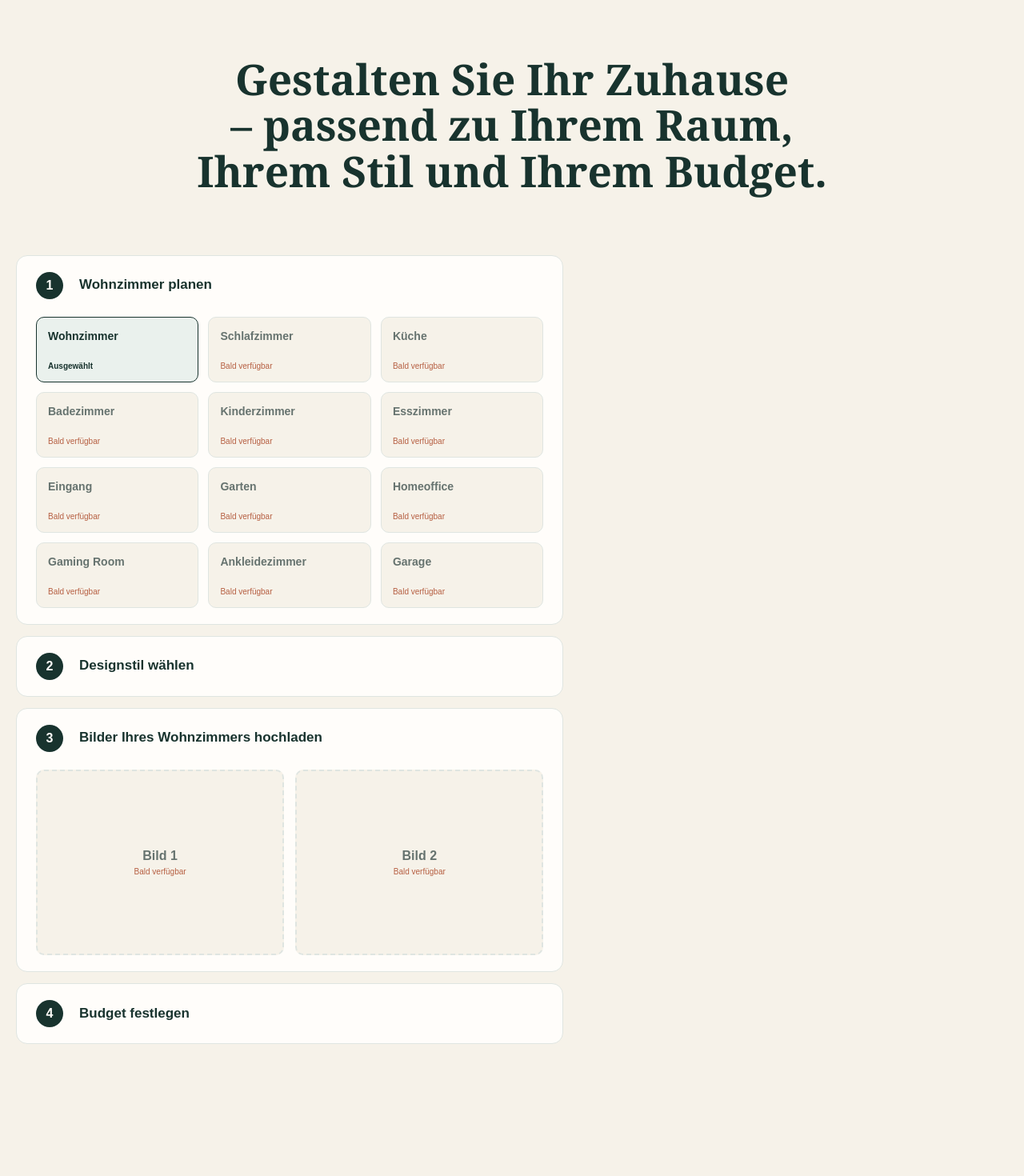
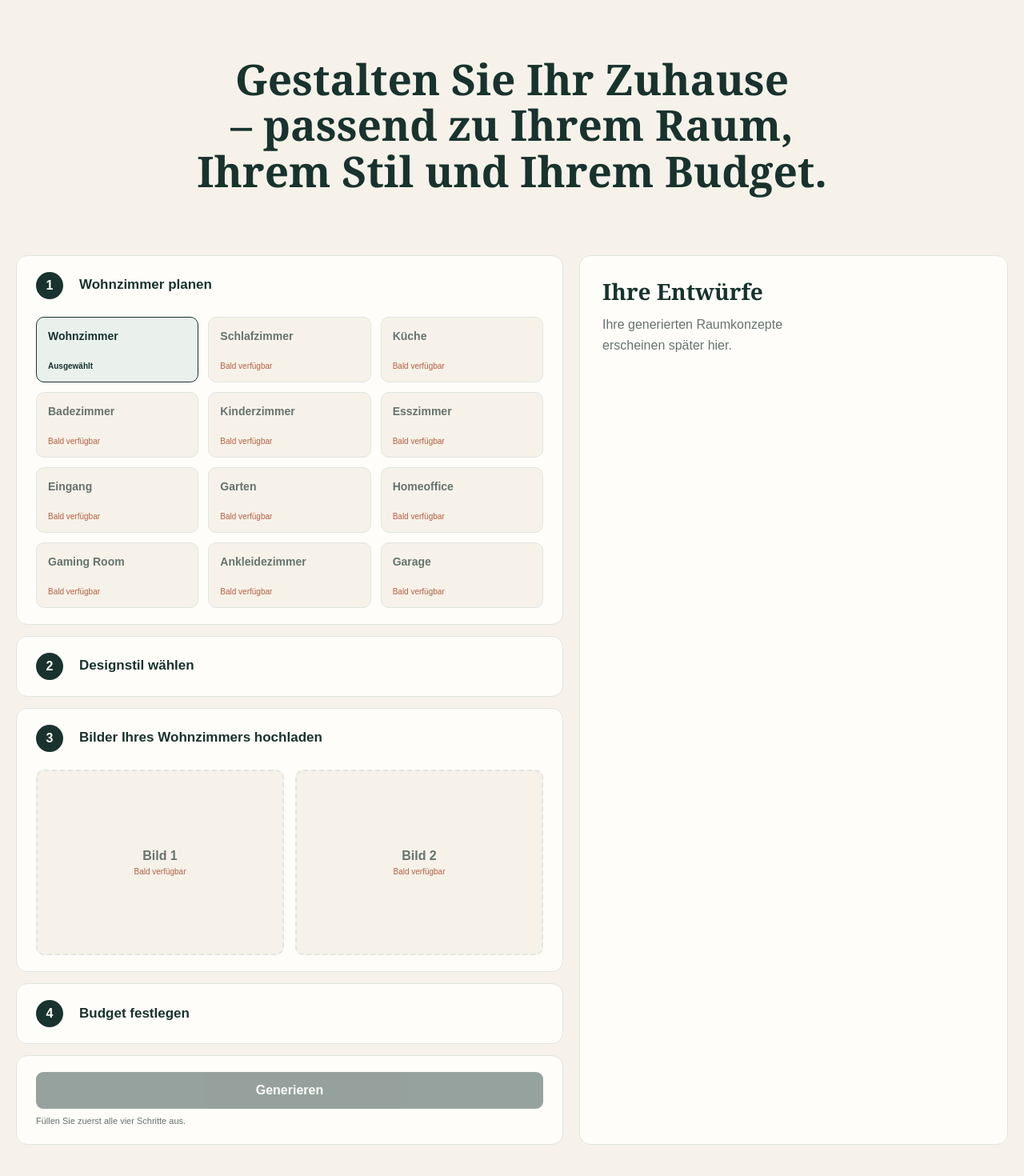
Before and after one commit to SamiLampsijarvi/Innenausstattung-planen, a Next.js app: page / in a window 1280 px wide. Shown: the part 138-1608 px from the top of the page at 80% size. Before the commit the page ends 1559 px from the top, so only its background shows below. Built offline with nearby package versions, Linux system fonts and the light colour scheme.

Commit message:
Inaktiven Entwurfsbereich vorbereiten

```diff
--- a/src/app/globals.css
+++ b/src/app/globals.css
@@ -55,7 +55,8 @@ button, input { font: inherit; }
 main { min-height: calc(100vh - 131px); padding: clamp(4rem, 9vw, 8rem) max(3vw, 24px); }
 .home-intro { width: min(1180px, 100%); margin: 0 auto; text-align: center; }
 .home-intro h1 { max-width: 950px; margin: 0 auto; color: var(--forest); font: 700 clamp(2.35rem, 4.5vw, 4.25rem)/1.08 Georgia, serif; text-wrap: balance; }
-.planning-steps { display: grid; grid-template-columns: repeat(4, 1fr); gap: 18px; margin: clamp(3rem, 6vw, 5rem) 0 0; padding: 0; list-style: none; text-align: left; }
+.planning-workspace { margin-top: clamp(3rem, 6vw, 5rem); text-align: left; }
+.planning-steps { display: grid; grid-template-columns: repeat(4, 1fr); gap: 18px; margin: 0; padding: 0; list-style: none; }
 .planning-steps li { min-height: 150px; padding: 24px; background: var(--paper); border: 1px solid var(--line); border-radius: 14px; }
 .step-heading { display: flex; align-items: center; gap: 20px; }
 .step-heading > span { display: grid; width: 34px; height: 34px; flex: 0 0 auto; place-items: center; color: var(--paper); background: var(--forest); border-radius: 50%; font-weight: 700; }
@@ -70,12 +71,20 @@ main { min-height: calc(100vh - 131px); padding: clamp(4rem, 9vw, 8rem) max(3vw,
 .image-placeholders > div { aspect-ratio: 4 / 3; display: grid; place-content: center; gap: 5px; text-align: center; color: var(--muted); background: var(--cream); border: 2px dashed var(--line); border-radius: 10px; }
 .image-placeholders span { font-weight: 700; }
 .image-placeholders small { color: var(--terracotta); font-size: 10px; }
+.generate-panel { display: grid; gap: 8px; margin-top: 14px; padding: 20px 24px; background: var(--paper); border: 1px solid var(--line); border-radius: 14px; }
+.generate-panel button { min-height: 46px; color: var(--paper); background: var(--forest); border: 0; border-radius: 9px; font-weight: 700; opacity: .45; cursor: not-allowed; }
+.generate-panel small { color: var(--muted); font-size: 11px; line-height: 1.4; }
+.design-results { min-height: 420px; padding: 28px; overflow-y: auto; background: var(--paper); border: 1px solid var(--line); border-radius: 14px; }
+.design-results h2 { margin: 0; color: var(--forest); font: 700 28px/1.2 Georgia, serif; }
+.design-results p { max-width: 32ch; margin: 12px 0 0; color: var(--muted); line-height: 1.6; }
 
 @media (min-width: 801px) {
   main { padding-top: clamp(3rem, 6vw, 5.5rem); }
   .home-intro h1 { font-size: clamp(2.35rem, 4.15vw, 3.9rem); }
-  .planning-steps { width: 58%; grid-template-columns: 1fr; gap: 14px; transform: translateX(min(calc((100vw - 1180px) * -.3), -1.8vw)); }
+  .planning-workspace { --workspace-shift: min(calc((100vw - 1180px) * -.3), -1.8vw); display: grid; width: calc(100% - var(--workspace-shift) - var(--workspace-shift)); grid-template-columns: min(58%, 684px) minmax(0, 1fr); gap: 20px; align-items: stretch; transform: translateX(var(--workspace-shift)); }
+  .planning-steps { grid-template-columns: 1fr; gap: 14px; }
   .planning-steps > li { min-height: 0; padding: 20px 24px; }
+  .design-results { height: 100%; max-height: 100%; }
 }
 
 @media (max-width: 1050px) {
@@ -93,10 +102,12 @@ main { min-height: calc(100vh - 131px); padding: clamp(4rem, 9vw, 8rem) max(3vw,
   .mobile-menu { display: block; grid-column: 3; grid-row: 1; }
   .main-nav-row { display: none; }
   main { min-height: calc(100vh - 121px); }
+  .planning-workspace { display: block; }
   .planning-steps { grid-template-columns: 1fr; gap: 12px; }
   .planning-steps > li { min-height: 0; padding: 18px; }
   .room-options { grid-template-columns: repeat(2, minmax(0, 1fr)); gap: 10px; }
   .image-placeholders { grid-template-columns: 1fr; }
+  .design-results { margin-top: 12px; }
 }
 @media (max-width: 520px) {
   .utility-bar { padding: 9px 12px; }
@@ -105,5 +116,5 @@ main { min-height: calc(100vh - 131px); padding: clamp(4rem, 9vw, 8rem) max(3vw,
   .site-search > span { display: none; }
   main { padding: 3.5rem 12px; }
   .home-intro h1 { font-size: clamp(2rem, 10vw, 2.75rem); }
-  .planning-steps { margin-top: 2.5rem; }
+  .planning-workspace { margin-top: 2.5rem; }
 }
--- a/src/app/page.tsx
+++ b/src/app/page.tsx
@@ -86,6 +86,8 @@ export default function Home() {
           <h1 id="home-intro-title">
             Gestalten Sie Ihr Zuhause – passend zu Ihrem Raum, Ihrem Stil und Ihrem Budget.
           </h1>
+          <div className="planning-workspace">
+          <div className="planning-controls-column">
           <ol className="planning-steps" aria-label="So funktioniert Raumly">
             <li className="planning-step-detailed">
               <div className="step-heading"><span>1</span><strong>Wohnzimmer planen</strong></div>
@@ -106,6 +108,18 @@ export default function Home() {
             </li>
             <li><div className="step-heading"><span>4</span><strong>Budget festlegen</strong></div></li>
           </ol>
+          <div className="generate-panel">
+            <button type="button" disabled>Generieren</button>
+            <small>Füllen Sie zuerst alle vier Schritte aus.</small>
+          </div>
+          </div>
+          <aside className="design-results" aria-labelledby="design-results-title">
+            <div>
+              <h2 id="design-results-title">Ihre Entwürfe</h2>
+              <p>Ihre generierten Raumkonzepte erscheinen später hier.</p>
+            </div>
+          </aside>
+          </div>
         </section>
         <div id="planer" aria-hidden="true" />
       </main>
```
